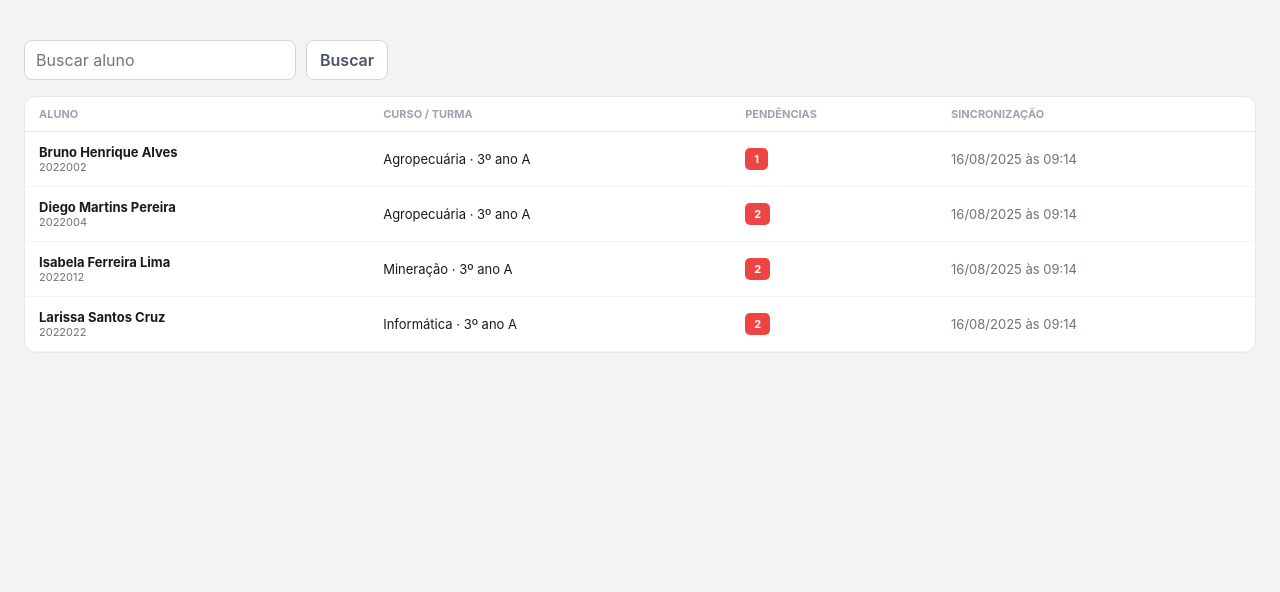
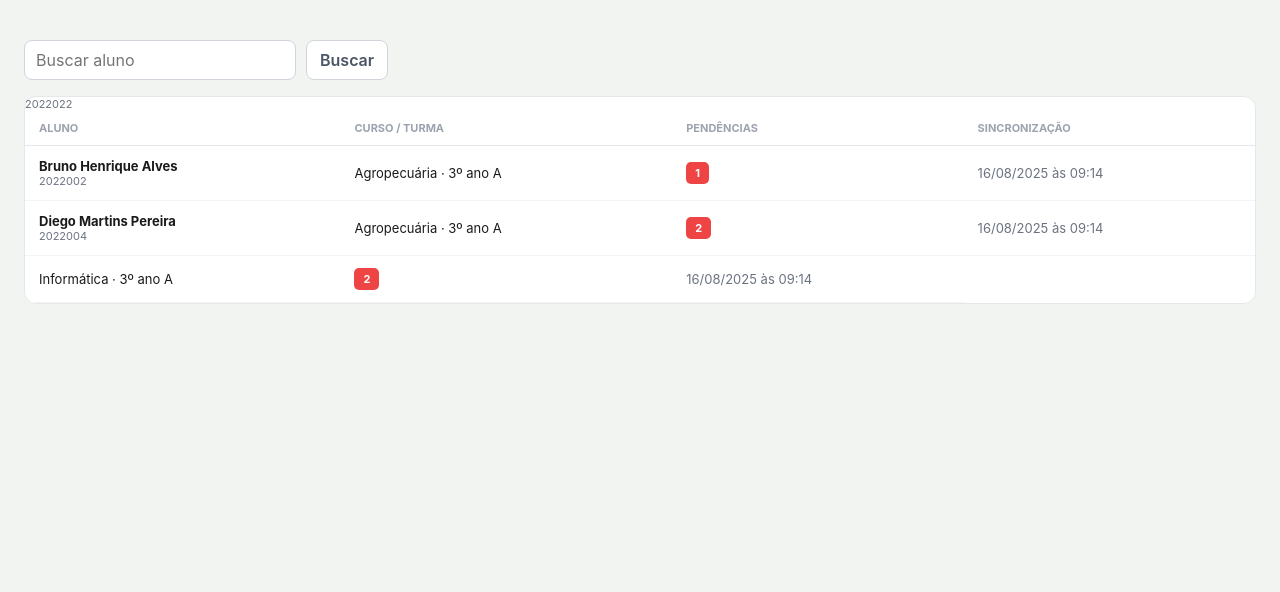
Before and after one commit to emyszc/controle-academico, a Django app: page /biblioteca/ in a window 1280 px wide. Shown: the part 56-648 px from the top of the page. Run offline with Django 5.2, Linux system fonts and the light colour scheme.

Commit message:
editar espaço do aluno biblioteca

```diff
--- a/src/templates/biblioteca/index.html
+++ b/src/templates/biblioteca/index.html
@@ -54,15 +54,7 @@
                             <td class="tiny muted">16/08/2025 às 09:14</td>
                         </tr>
                         <tr>
-                            <td><b>Isabela Ferreira Lima</b>
-                                <div class="tiny muted">2022012</div>
-                            </td>
-                            <td>Mineração · 3º ano A</td>
-                            <td><span class="badge incompleto">2</span></td>
-                            <td class="tiny muted">16/08/2025 às 09:14</td>
-                        </tr>
-                        <tr>
-                            <td><b>Larissa Santos Cruz</b>
+
                                 <div class="tiny muted">2022022</div>
                             </td>
                             <td>Informática · 3º ano A</td>
```
